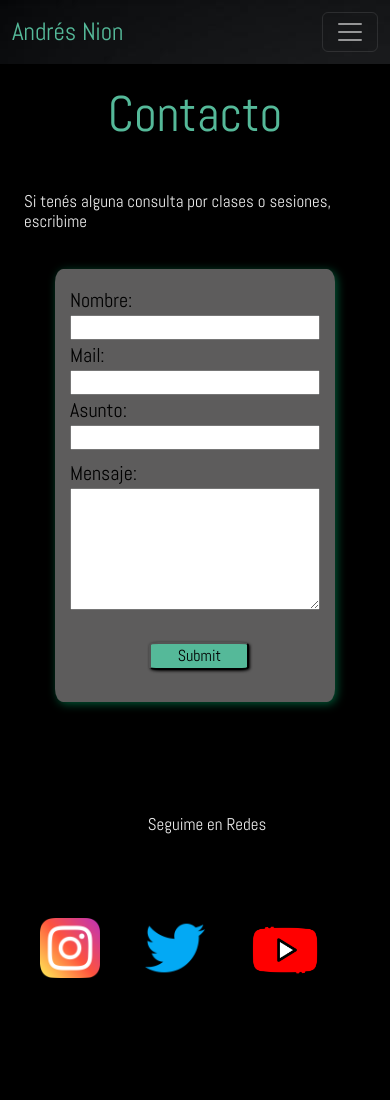
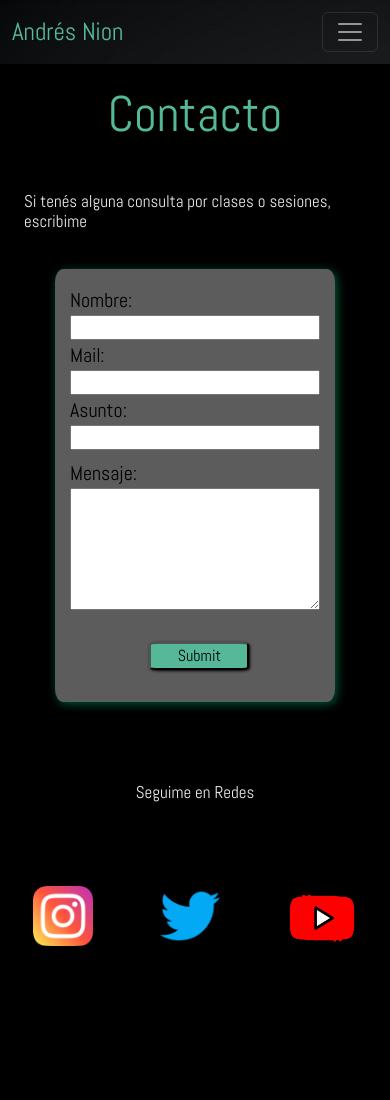
Before and after one commit to andresnion21/proyecto-andresnion, a website: page pages/contacto.html in a window 390 px wide. Shown: the top 1100 px of the page. Drawn offline with nearby package versions, Linux system fonts and the light colour scheme.

Commit message:
centrado redes

```diff
--- a/pages/contacto.html
+++ b/pages/contacto.html
@@ -83,7 +83,7 @@
         </article>
 
         <article class="follow">
-          <h2>Seguime en Redes</h2>
+          <h3>Seguime en Redes</h3>
 
           <div class="contacto-redes">
 
--- a/sass/layout/_main.scss
+++ b/sass/layout/_main.scss
@@ -543,7 +543,8 @@ main {
           margin-bottom: 10rem;
           margin-top: 5rem;
 
-          h2{
+          h3{
+            @extend %texto-general;
             text-align: center;
           }
 
@@ -556,12 +557,22 @@ main {
               margin-left: 4%;
 
 
+              @include mobile{
+                justify-content: space-around;
+                margin-left: 0;
+              }
+
+
               .img-redes2 {
                   width: 60px;
                   height: 60px;
                   margin-top: 40px;
                   margin-right: 45px;
                   margin-bottom: 10px;
+
+                  @include mobile{
+                    margin-right: 0;
+                  }
 
                     &:hover{
                       opacity: 0.8;
@@ -570,12 +581,14 @@ main {
                     }
 
 
+
                 }
 
               .youtube2 {
                   width: 70px;
                   height: 70px;
                   margin-bottom: 6px;
+
                 }
 
             }
```
Also changed, not shown: css/main.css.
